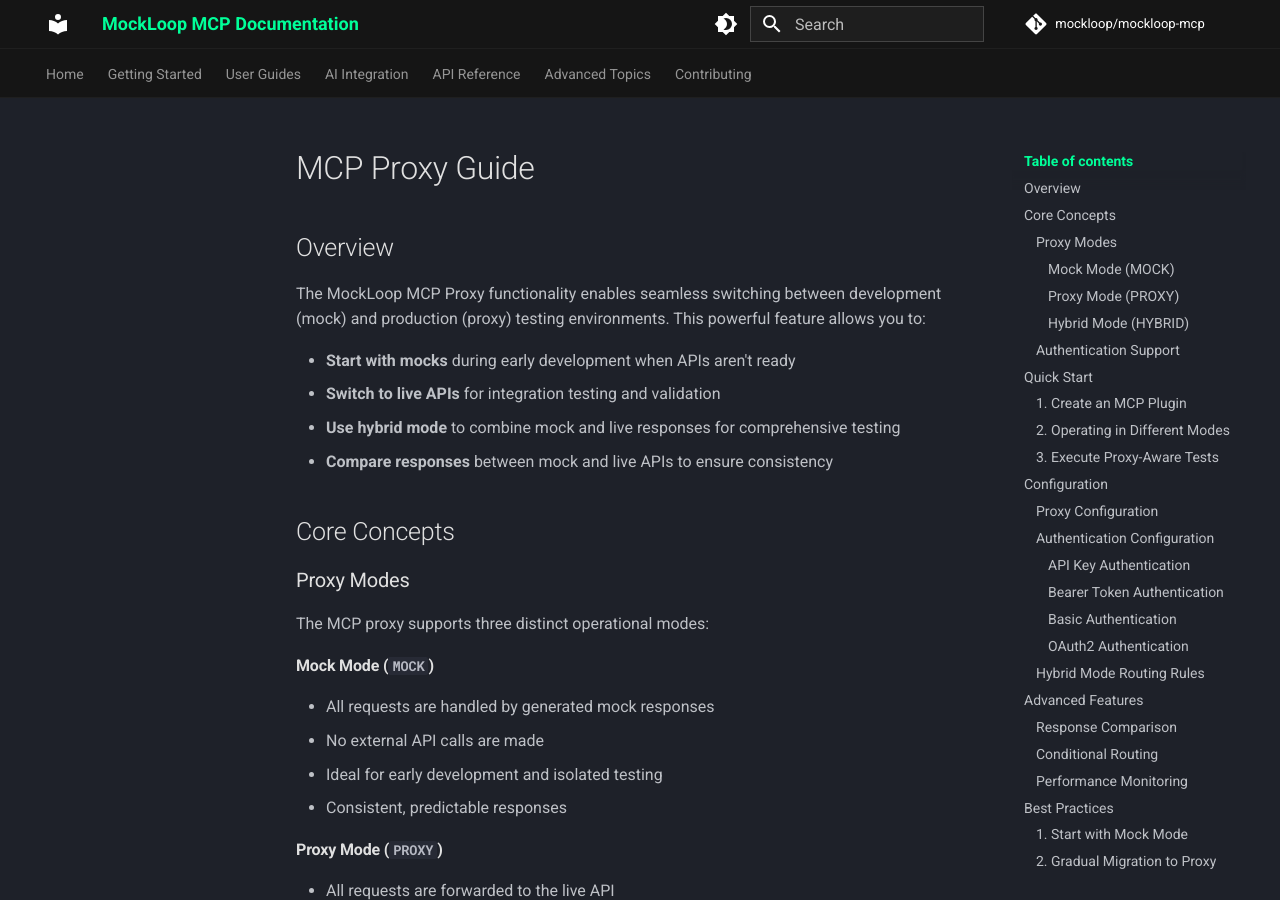
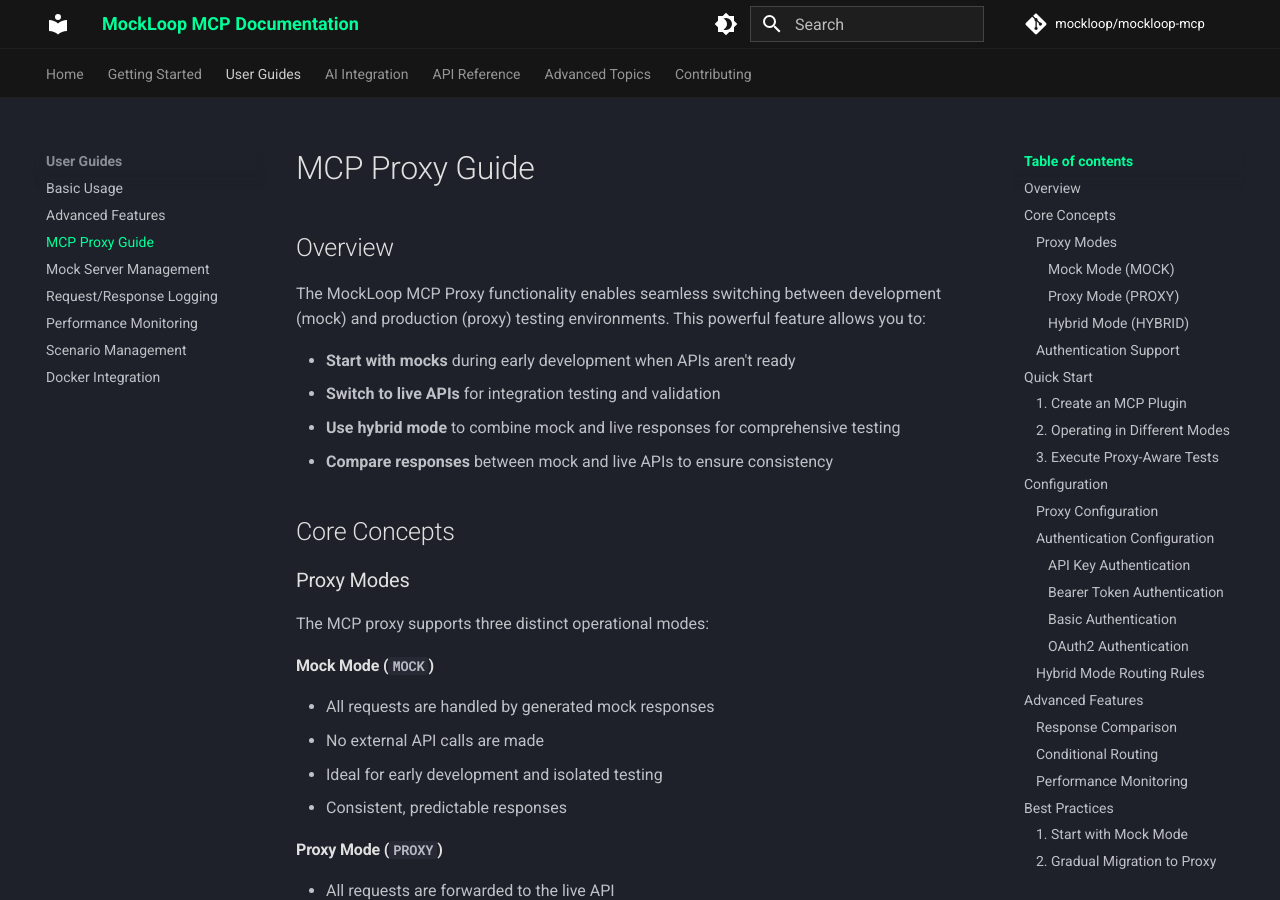
Before and after one commit to jaschadub/mockloop-mcp, an MkDocs documentation site: the page built from docs/guides/mcp-proxy-guide.md, in a window 1280 px wide and 900 px high. Built offline with MkDocs 1.6.1 and Material for MkDocs 9.7.7, drawn with Linux system fonts in a browser that asks for light colours; comment, search, counter and statistics services are not loaded; some of the changed lines change nothing that is shown.

Commit message:
fix broken links

```diff
--- a/docs/guides/mcp-proxy-guide.md
+++ b/docs/guides/mcp-proxy-guide.md
@@ -448,4 +448,4 @@
 - [`create_mcp_plugin()`](https://github.com/MockLoop/mockloop-mcp/blob/main/src/mockloop_mcp/mcp_tools.py#L1080): Create dynamic MCP plugins
 - [`execute_test_plan()`](https://github.com/MockLoop/mockloop-mcp/blob/main/src/mockloop_mcp/mcp_tools.py#L577): Execute proxy-aware test plans
 
-For detailed API documentation, see the [API Reference](../docs/api/).
+For detailed API documentation, see the [API Reference](../api/).
--- a/mkdocs.yml
+++ b/mkdocs.yml
@@ -78,6 +78,7 @@
   - User Guides:
     - Basic Usage: guides/basic-usage.md
     - Advanced Features: guides/advanced-features.md
+    - MCP Proxy Guide: guides/mcp-proxy-guide.md
     - Mock Server Management: guides/mock-server-management.md
     - Request/Response Logging: guides/logging.md
     - Performance Monitoring: guides/performance-monitoring.md
```
